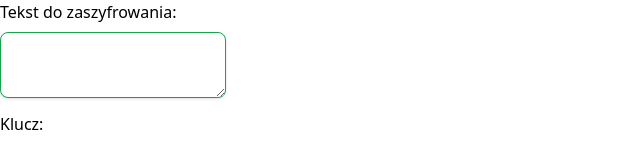
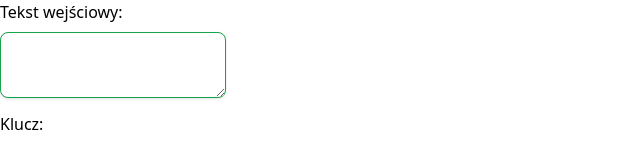
Before and after one commit to ekrzeptowski/wsei-bsi, a React (Create React App) app: page /caesar in a window 1280 px wide. Shown: the top 142 px of the page, without its empty margins (0-640 px from the left). Built offline with nearby package versions, Linux system fonts and the light colour scheme.

Commit message:
Change Caesar input text

```diff
--- a/src/pages/Caesar.jsx
+++ b/src/pages/Caesar.jsx
@@ -19,18 +19,18 @@ export const Caesar = () => {
   const [output, setOutput] = useState("");
   const [key, setKey] = useState(1);
 
-  const handleEncrypt = (e) => {
+  const handleEncrypt = () => {
     setOutput(caesar(input, key % alphabet.length));
   };
 
-  const handleDecrypt = (e) => {
+  const handleDecrypt = () => {
     setOutput(caesar(input, (alphabet.length - (key % alphabet.length)) % alphabet.length));
   };
 
   return (
     <>
       <div className="space-y-2">
-        <Label htmlFor="input">Tekst do zaszyfrowania:</Label>
+        <Label htmlFor="input">Tekst wejściowy:</Label>
         <TextArea id="input" value={input} onChange={(e) => setInput(e.target.value)} />
 
         <Label htmlFor="key">Klucz:</Label>
```
